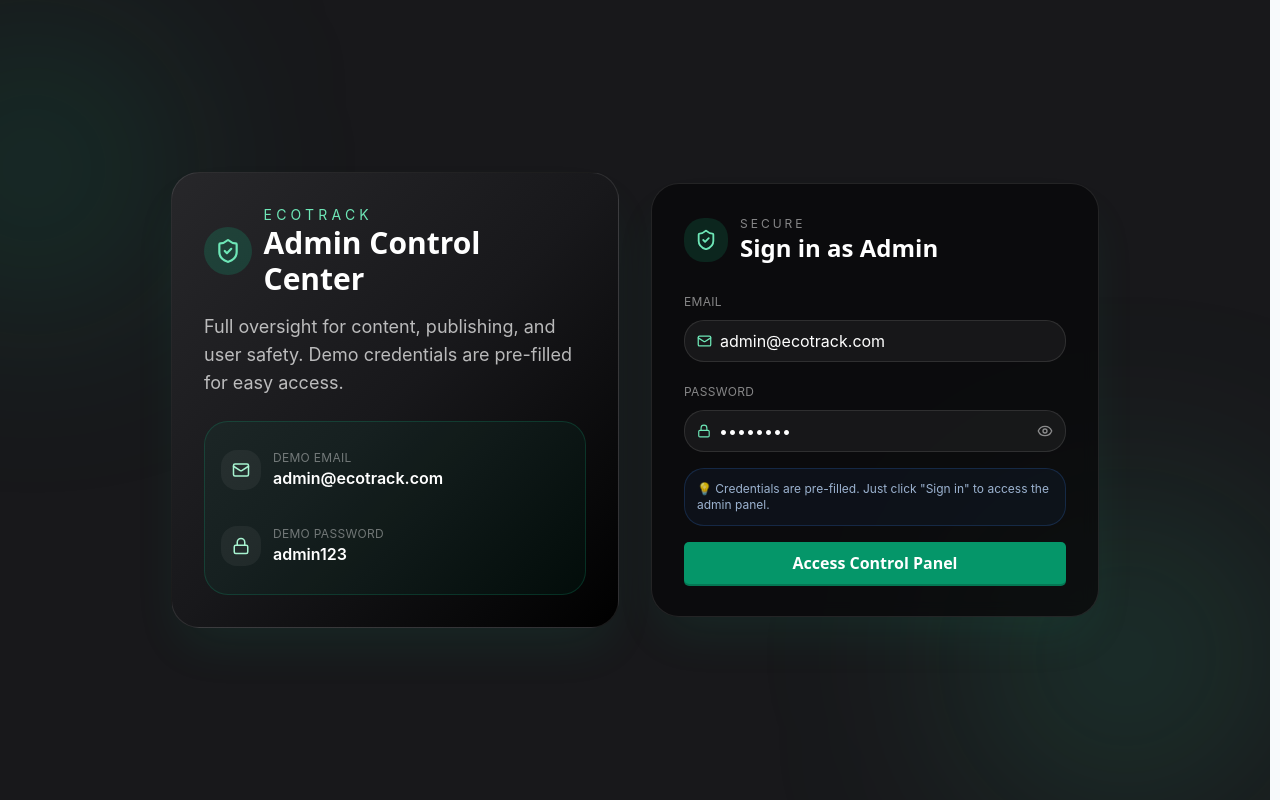
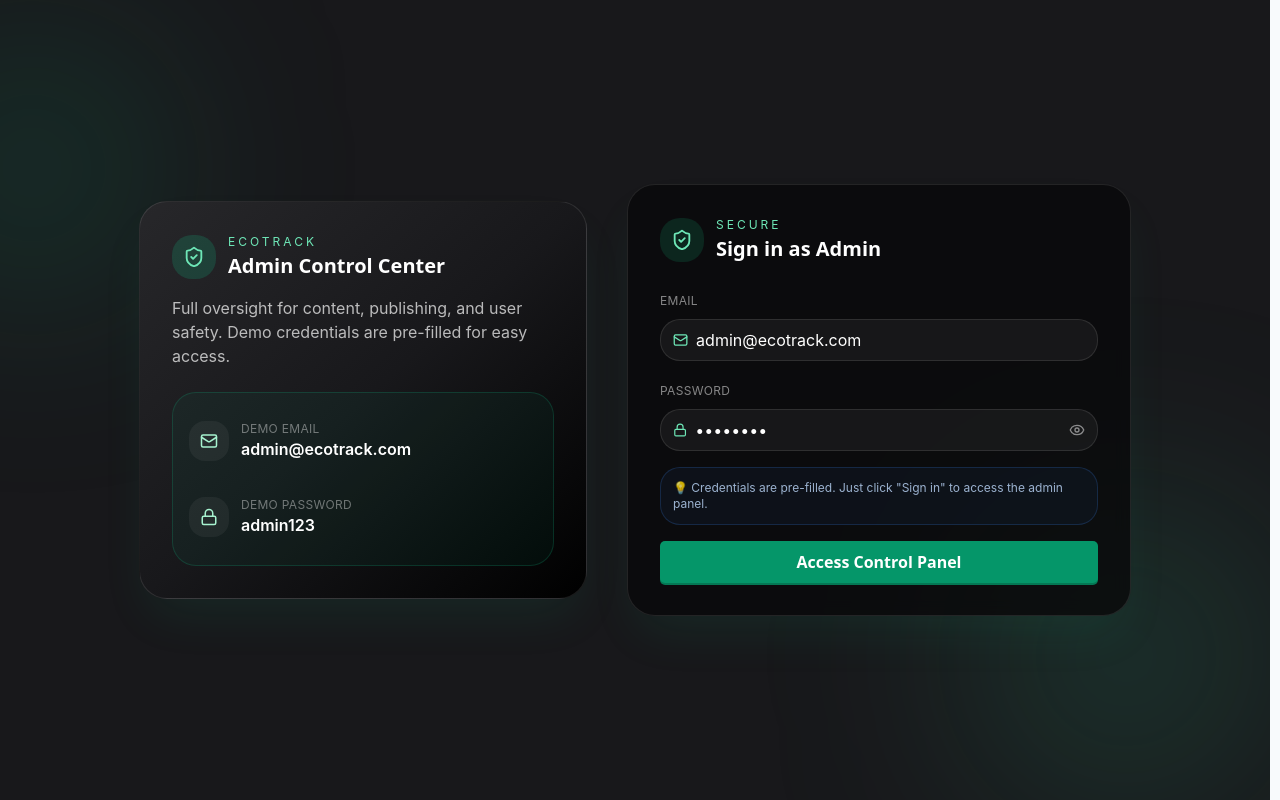
Before and after one commit to iamOmarFaruk/EcoTrack-Front, a React (Vite) app: page /control-panel in a window 1280 px wide. Built offline with nearby package versions, Linux system fonts and the light colour scheme; no server answers.

Commit message:
fix login UI

```diff
--- a/src/pages/admin/AdminLogin.jsx
+++ b/src/pages/admin/AdminLogin.jsx
@@ -1,6 +1,7 @@
 import { useEffect, useState } from 'react'
 import { useNavigate } from 'react-router-dom'
 import { ShieldCheck, Eye, EyeOff, Mail, Lock } from 'lucide-react'
+import { motion } from 'framer-motion'
 import { useAdminAuth } from '../../context/AdminAuthContext.jsx'
 import { handleMutationError } from '../../utils/errorHandler.js'
 import Button from '../../components/ui/Button.jsx'
@@ -41,19 +42,24 @@ export default function AdminLogin() {
         <div className="absolute bottom-0 right-0 h-72 w-72 rounded-full blur-[120px]" style={{ background: 'radial-gradient(circle, rgba(52,211,153,0.35), transparent)' }}></div>
       </div>
 
-      <div className="relative z-10 mx-auto flex min-h-screen max-w-5xl flex-col items-center justify-center gap-4 px-3 py-6 sm:gap-6 sm:px-4 sm:py-8 md:flex-row md:gap-8 md:px-6 md:py-12">
-        <div className="hidden w-full max-w-md rounded-2xl border border-white/10 bg-gradient-to-br from-zinc-800 via-zinc-900 to-black p-6 shadow-2xl shadow-emerald-500/10 sm:rounded-3xl md:block md:p-8">
+      <div className="relative z-10 mx-auto flex min-h-screen max-w-5xl flex-col items-center justify-center gap-6 px-4 py-8 md:flex-row md:gap-10">
+        <motion.div
+          initial={{ opacity: 0, y: 12 }}
+          animate={{ opacity: 1, y: 0 }}
+          transition={{ duration: 0.45, ease: 'easeOut', delay: 0.05 }}
+          className="flex w-full max-w-md flex-col justify-center rounded-2xl border border-white/10 bg-gradient-to-br from-zinc-800 via-zinc-900 to-black p-6 shadow-2xl shadow-emerald-500/10 sm:rounded-3xl sm:p-8"
+        >
           <div className="flex items-center gap-3 text-white/80">
-            <div className="flex h-12 w-12 items-center justify-center rounded-2xl bg-emerald-500/20 text-emerald-300">
-              <ShieldCheck size={26} />
+            <div className="flex h-9 w-9 items-center justify-center rounded-lg bg-emerald-500/20 text-emerald-300 sm:h-11 sm:w-11 sm:rounded-xl">
+              <ShieldCheck className="h-5 w-5 sm:h-[22px] sm:w-[22px]" />
             </div>
             <div>
-              <p className="text-sm uppercase tracking-[0.3em] text-emerald-300">EcoTrack</p>
-              <h1 className="text-3xl font-bold text-white">Admin Control Center</h1>
+              <p className="mb-0.5 text-[10px] uppercase tracking-[0.25em] text-emerald-300 sm:text-xs">EcoTrack</p>
+              <h1 className="text-lg font-bold text-white sm:text-xl">Admin Control Center</h1>
             </div>
           </div>
 
-          <p className="mt-4 text-lg text-white/70">
+          <p className="mt-4 text-sm text-white/70 sm:text-base">
             Full oversight for content, publishing, and user safety. Demo credentials are pre-filled for easy access.
           </p>
 
@@ -77,17 +83,22 @@ export default function AdminLogin() {
               </div>
             </div>
           </div>
-        </div>
+        </motion.div>
 
-        <div className="flex w-full max-w-md items-center justify-center">
-          <form onSubmit={handleSubmit} className="w-full rounded-2xl border border-white/10 bg-zinc-950/80 p-4 shadow-2xl shadow-emerald-500/10 backdrop-blur sm:rounded-3xl sm:p-6 md:p-8">
+        <motion.div
+          initial={{ opacity: 0, y: 16 }}
+          animate={{ opacity: 1, y: 0 }}
+          transition={{ duration: 0.45, ease: 'easeOut', delay: 0.12 }}
+          className="flex w-full items-center justify-center"
+        >
+          <form onSubmit={handleSubmit} className="flex w-full flex-col justify-center rounded-2xl border border-white/10 bg-zinc-950/80 p-4 shadow-2xl shadow-emerald-500/10 backdrop-blur sm:rounded-3xl sm:p-8">
             <div className="flex items-center gap-2 sm:gap-3">
               <div className="flex h-9 w-9 items-center justify-center rounded-lg bg-emerald-500/15 text-emerald-300 sm:h-11 sm:w-11 sm:rounded-xl">
                 <ShieldCheck className="h-5 w-5 sm:h-[22px] sm:w-[22px]" />
               </div>
               <div>
-                <p className="text-[10px] uppercase tracking-[0.25em] text-white/50 sm:text-xs">Secure</p>
-                <h2 className="text-lg font-bold text-white sm:text-2xl">Sign in as Admin</h2>
+                <p className="mb-0.5 text-[10px] uppercase tracking-[0.25em] text-emerald-300 sm:text-xs">Secure</p>
+                <h2 className="text-lg font-bold text-white sm:text-xl">Sign in as Admin</h2>
               </div>
             </div>
 
@@ -139,7 +150,7 @@ export default function AdminLogin() {
 
             </div>
           </form>
-        </div>
+        </motion.div>
       </div>
     </div>
   )
```
